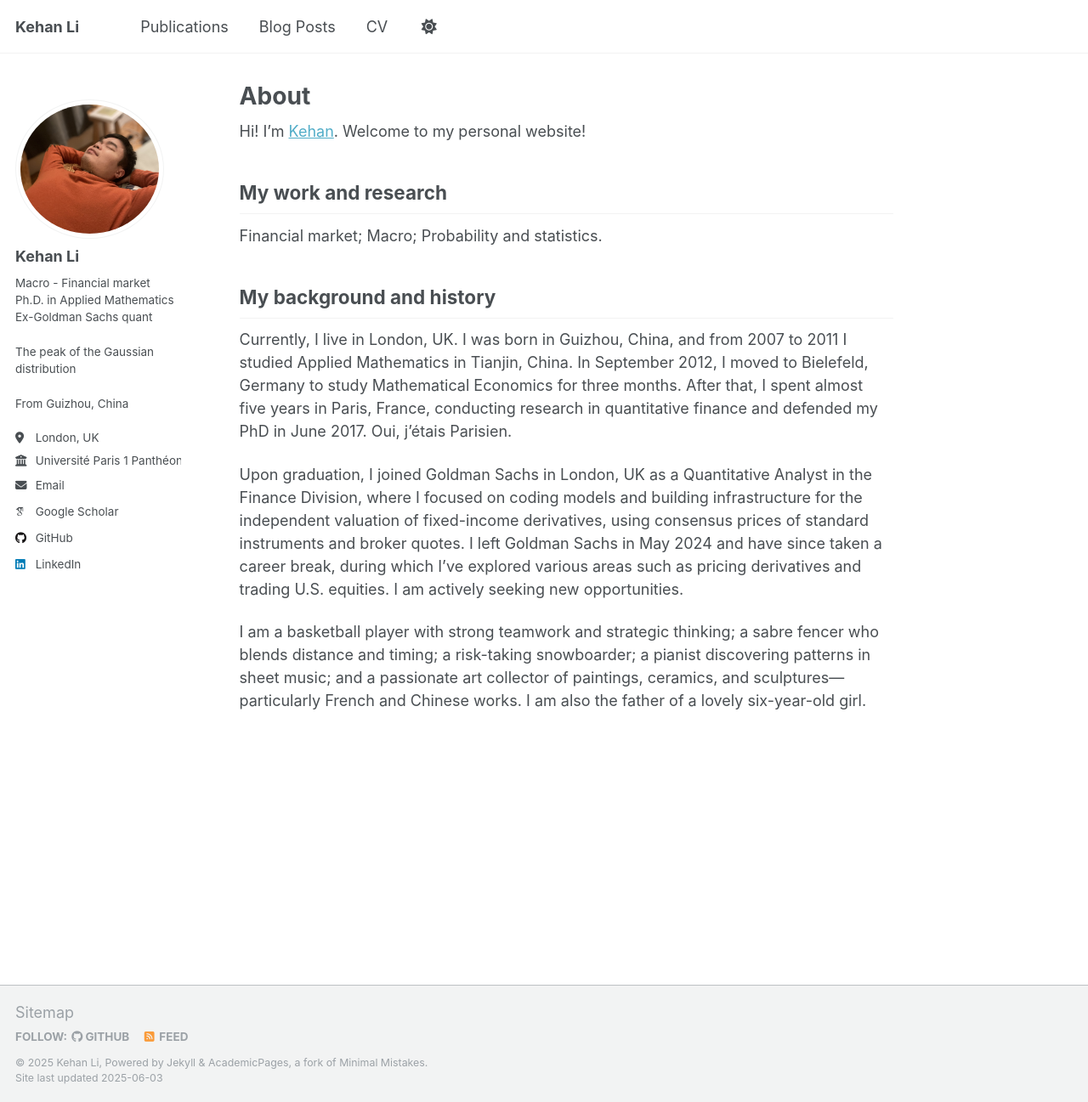
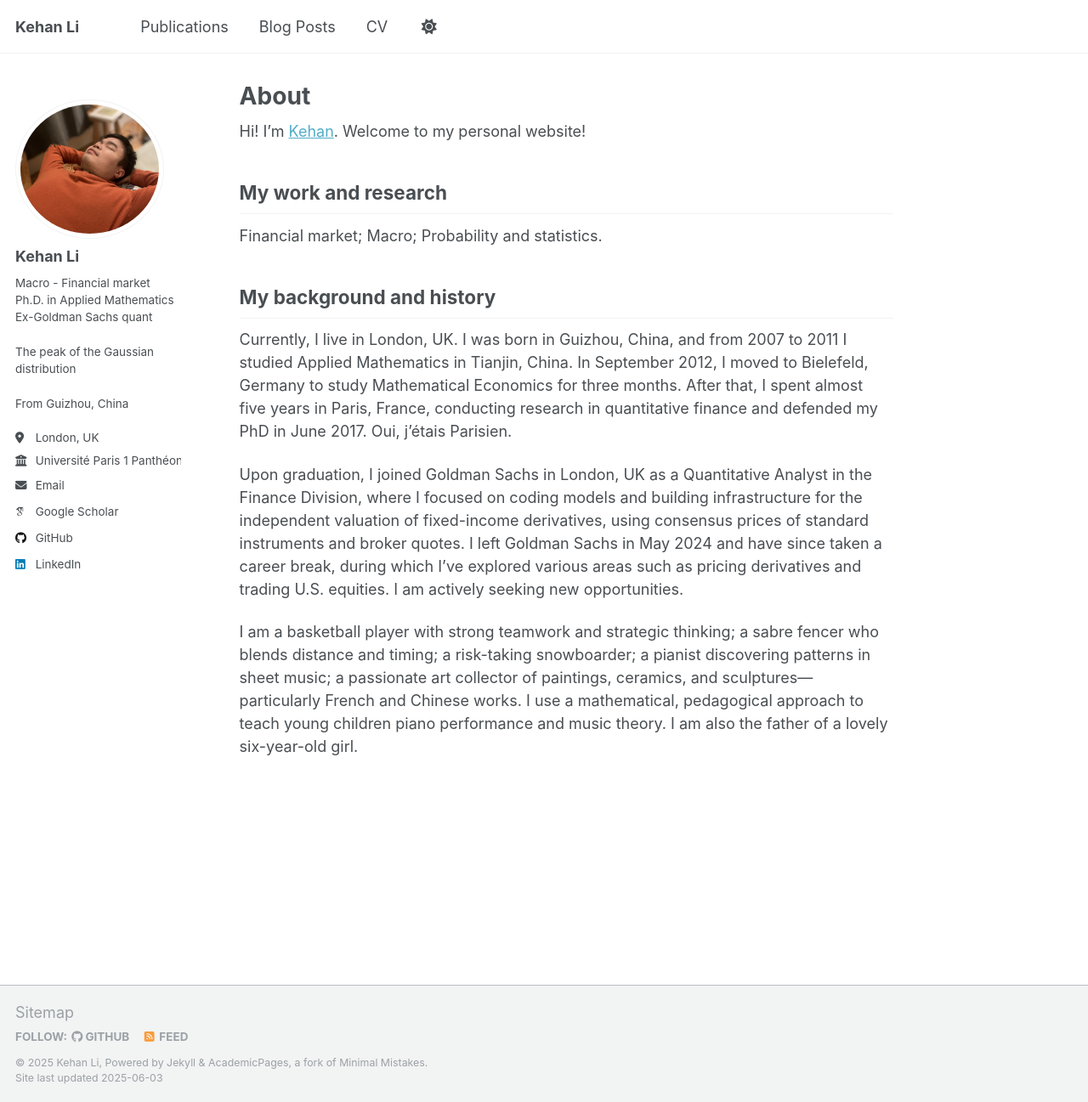
Before and after one commit to KehanLi-1123/KehanLi.github.io, a Jekyll site: the page built from _pages/about.md, in a window 1280 px wide and 1297 px high. Shown: the whole window at 85% size. Built offline with Jekyll 4.4.1, drawn with Linux system fonts in a browser that asks for light colours; some web fonts are replaced.

Commit message:
Update about.md

```diff
--- a/_pages/about.md
+++ b/_pages/about.md
@@ -18,4 +18,4 @@ Currently, I live in London, UK. I was born in Guizhou, China, and from 2007 to
 
 Upon graduation, I joined Goldman Sachs in London, UK as a Quantitative Analyst in the Finance Division, where I focused on coding models and building infrastructure for the independent valuation of fixed-income derivatives, using consensus prices of standard instruments and broker quotes. I left Goldman Sachs in May 2024 and have since taken a career break, during which I’ve explored various areas such as pricing derivatives and trading U.S. equities. I am actively seeking new opportunities.
 
-I am a basketball player with strong teamwork and strategic thinking; a sabre fencer who blends distance and timing; a risk-taking snowboarder; a pianist discovering patterns in sheet music; and a passionate art collector of paintings, ceramics, and sculptures—particularly French and Chinese works. I am also the father of a lovely six-year-old girl.
+I am a basketball player with strong teamwork and strategic thinking; a sabre fencer who blends distance and timing; a risk-taking snowboarder; a pianist discovering patterns in sheet music; a passionate art collector of paintings, ceramics, and sculptures—particularly French and Chinese works. I use a mathematical, pedagogical approach to teach young children piano performance and music theory. I am also the father of a lovely six-year-old girl.
```
